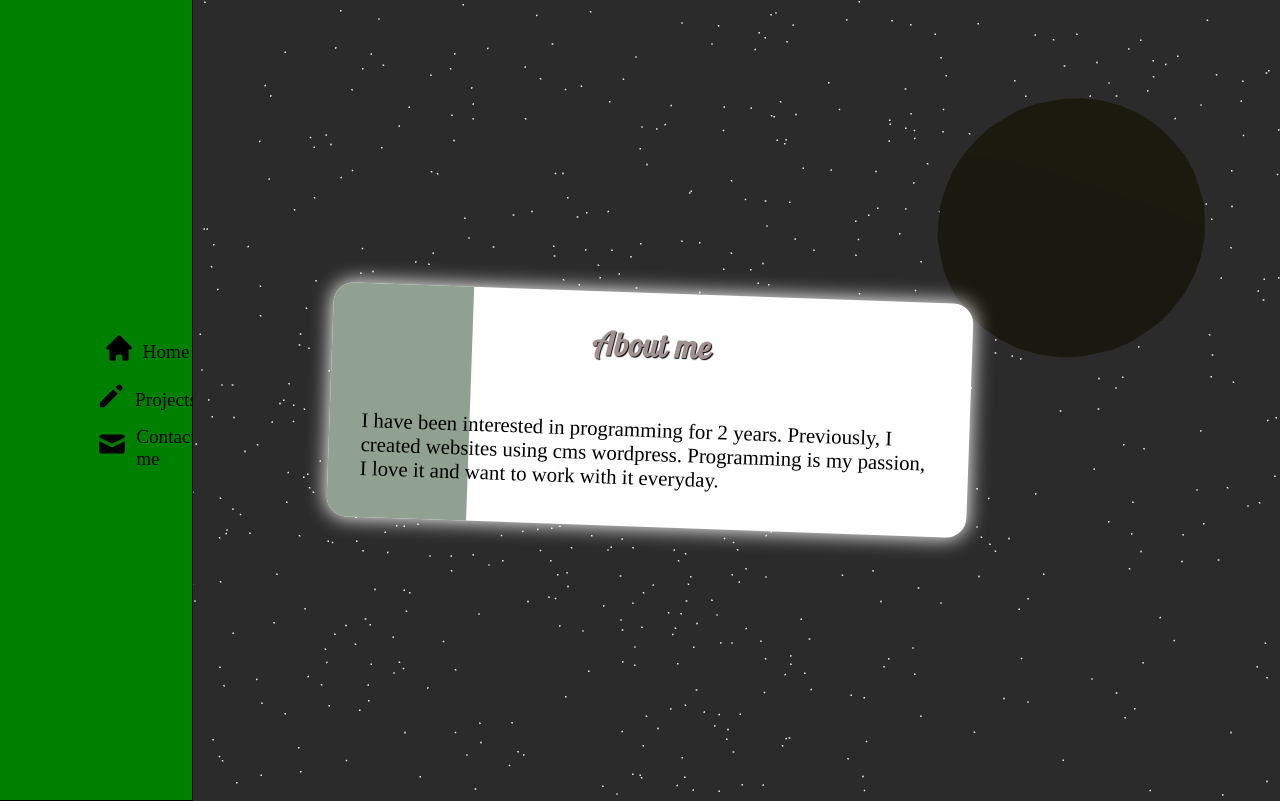
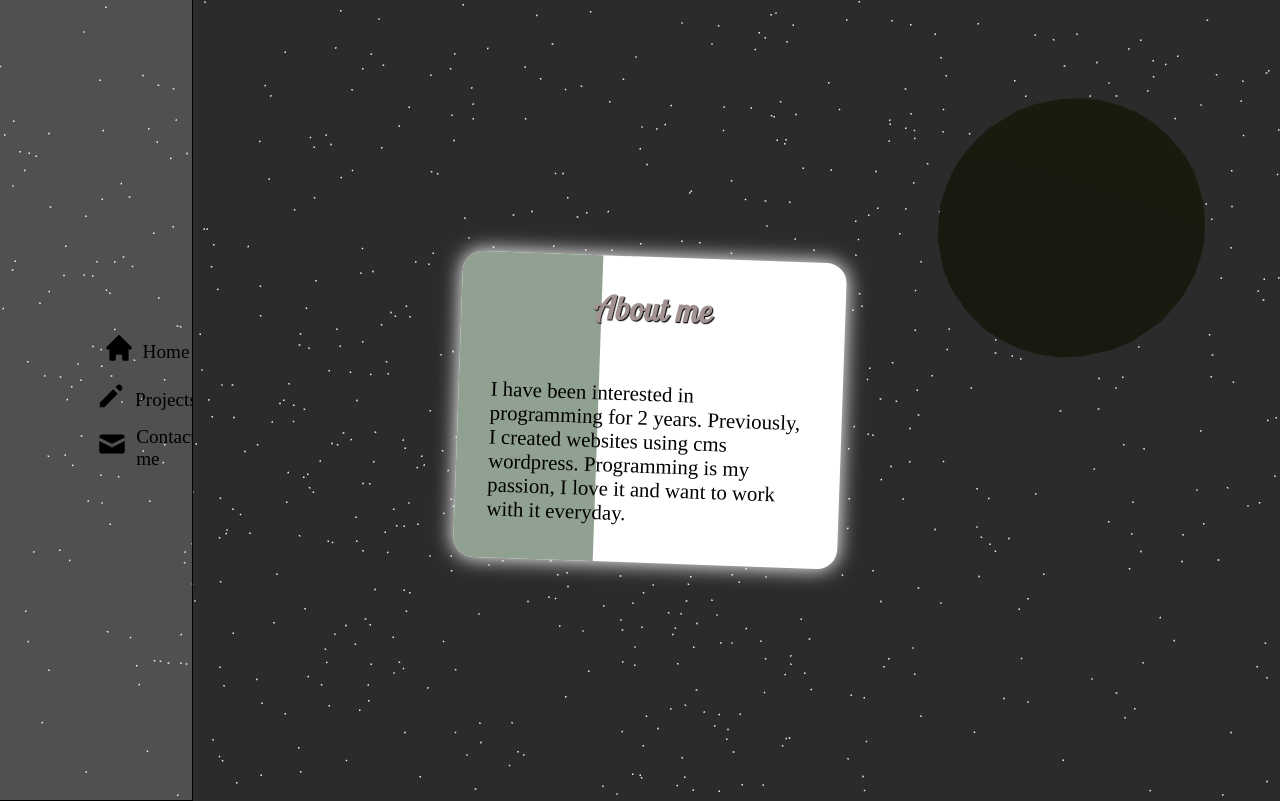
Before and after one commit to amelangad/portfolio-project-3d, a React (Vite) app: page / in a window 1280 px wide. Built offline with nearby package versions, Linux system fonts and the light colour scheme; a web font is replaced by a local one.

Commit message:
fix the nav

```diff
--- a/src/styles/Desc.css
+++ b/src/styles/Desc.css
@@ -69,6 +69,13 @@
     }
 }
 
+
+@media (min-width: 1000px) {
+    .desc__box {
+        width: 30%;
+    }
+}
+
 @media (min-width: 1550px) {
     .desc__section {
         width: 50vw;
--- a/src/styles/Nav.css
+++ b/src/styles/Nav.css
@@ -100,9 +100,9 @@
      height: 8vh;
   }
 
-@media (min-width: 250px){
+
+@media (max-width: 300px){
   .nav{
-    background-color: green;
     margin: 0;
     width: 100%;
     height: 8vh;
@@ -110,9 +110,10 @@
   }
   .nav__menu {
     gap:.5rem;
+    padding:0;
   }
 
-  .nav__menu--link {
+  .link__text {
     font-size: 1rem;
   }
 
```
